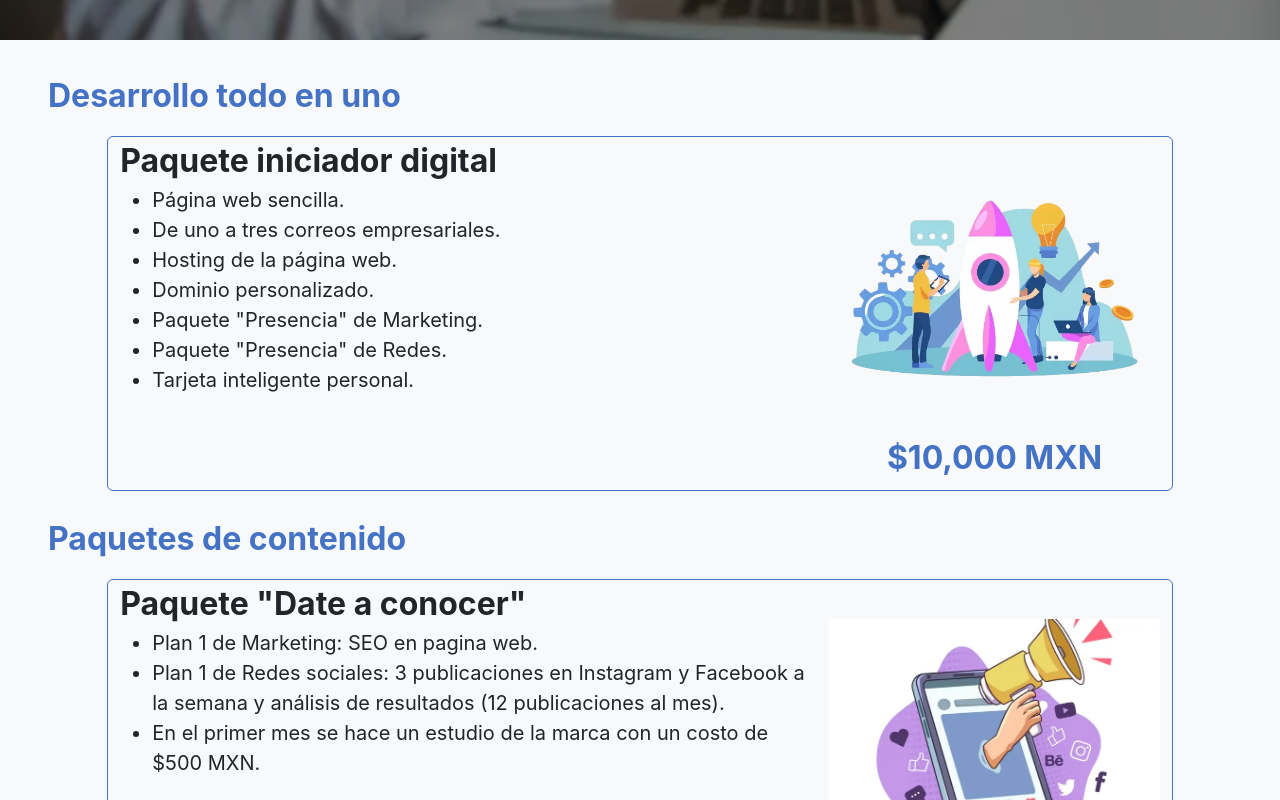
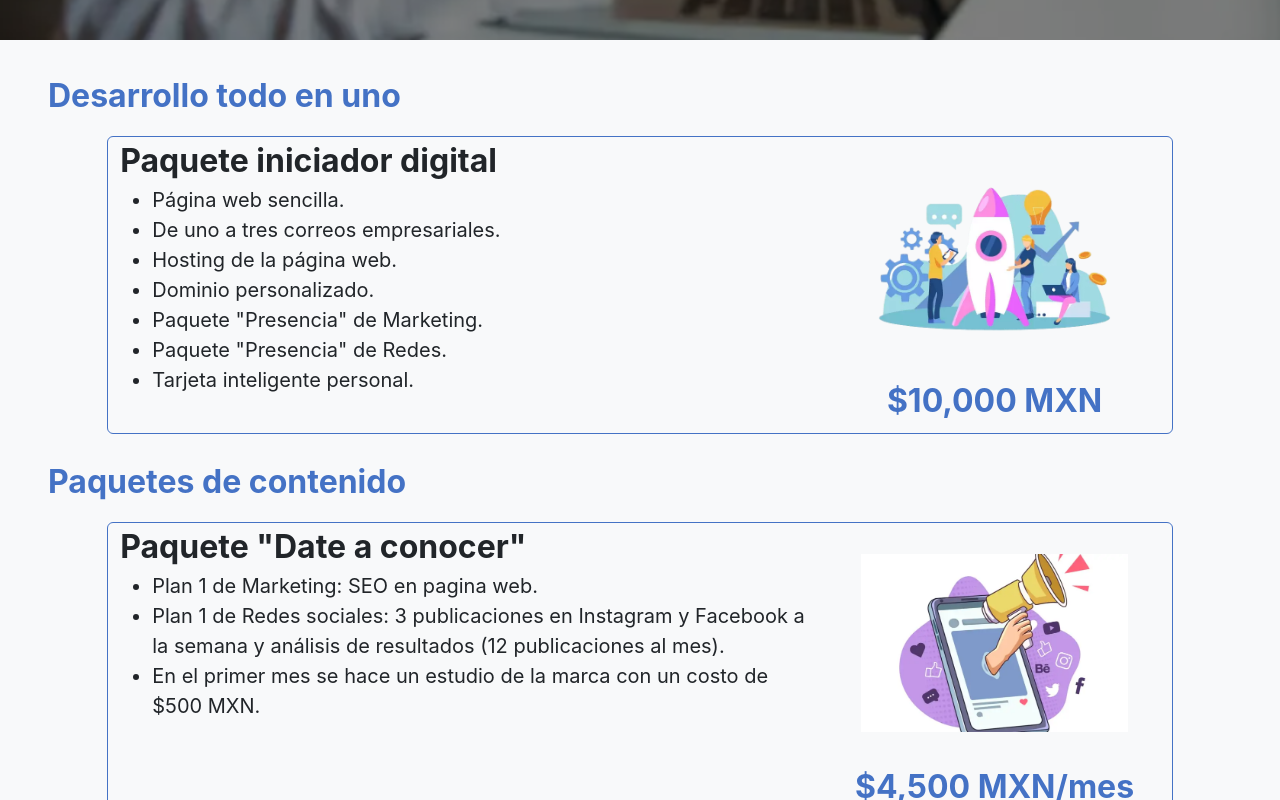
Before and after one commit to UpDate-SE/home-page, a React (Create React App) app: page / in a window 1280 px wide. Shown: the part 760-1560 px from the top of the page. Built offline with nearby package versions, Linux system fonts and the light colour scheme.

Commit message:
maxheight in package info

```diff
--- a/src/components/PackageInfo.tsx
+++ b/src/components/PackageInfo.tsx
@@ -56,7 +56,9 @@ const PackageInfo = ({title, perks, image, price}: PackageInfoProps): JSX.Elemen
                         className='user-select-none img-fluid'
                         style={{
                             objectFit: 'contain',
-                            aspectRatio:'10/9'
+                            aspectRatio:'10/9',
+                            height: '15rem',
+                            maxHeight: '50vh'
                         }}
                     />
                     <span
```
